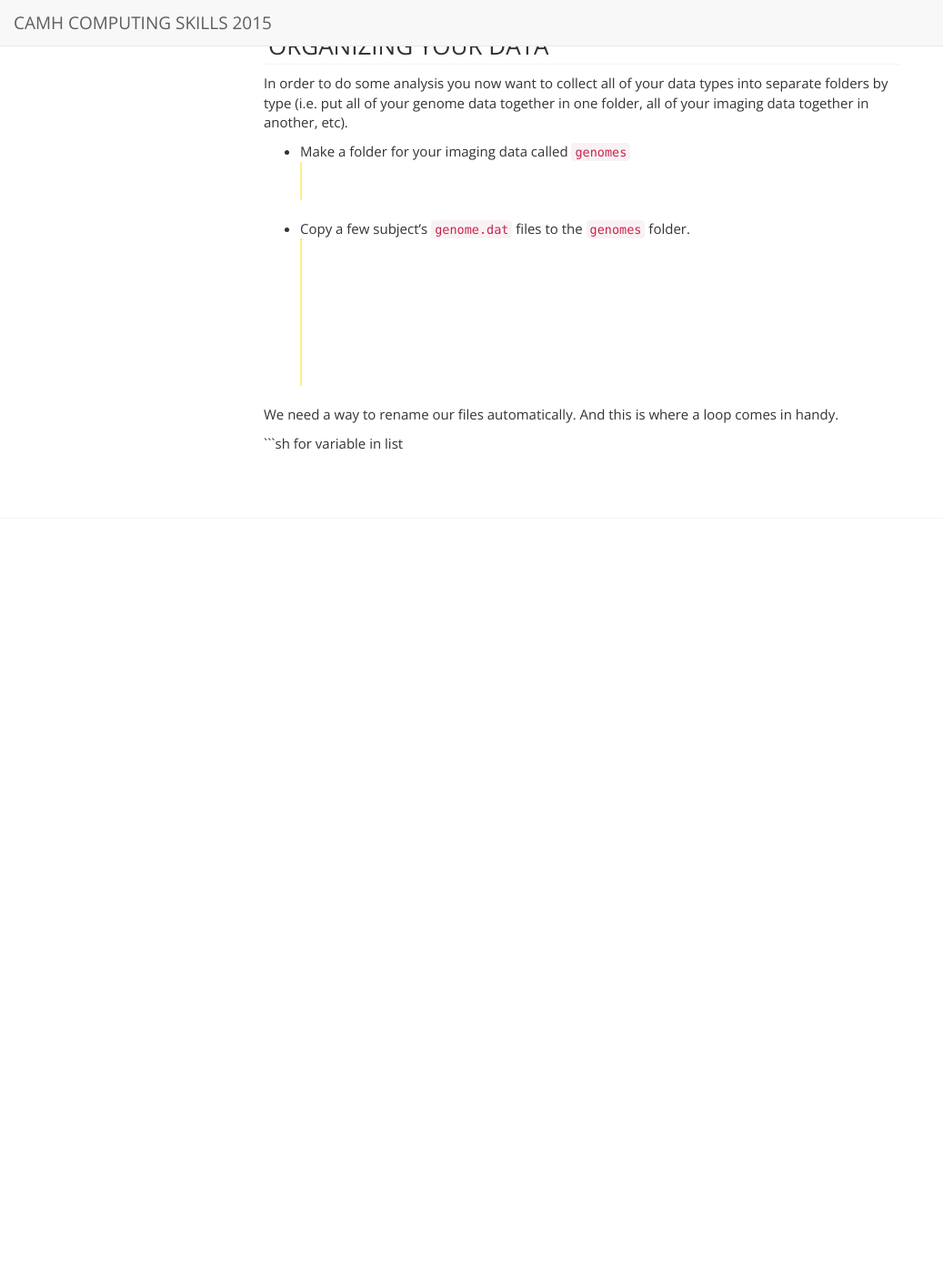
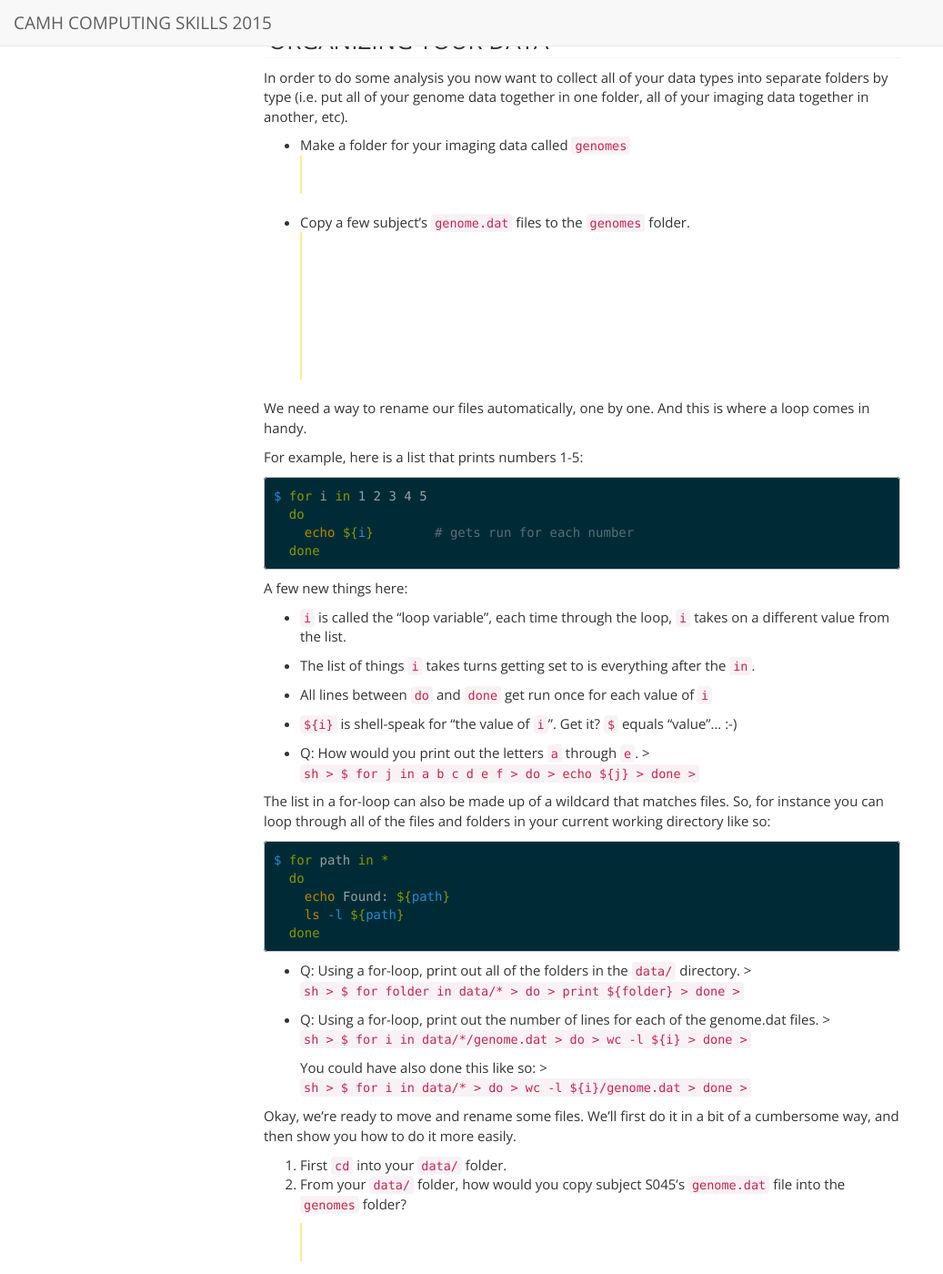
Before and after one commit to TIGRLab/computing-skills-march-2015, a Jekyll site: the page built from shell-intro.html, in a window 1280 px wide and 1400 px high, scrolled down 3422 px. Shown: the whole window at 91% size, without its empty margins (0-1037 px from the left). Built offline with Jekyll 4.4.1, drawn with Linux system fonts in a browser that asks for light colours; nearby versions of some CDN libraries; Markdown is read by kramdown in place of the engine named in the settings; before the commit the page ends 4052 px from its top, so only the background shows below that; some of the changed text lies outside the part shown.

Commit message:
Last minute fixes!

````diff
--- a/_includes/shell-intro.md
+++ b/_includes/shell-intro.md
@@ -173,11 +173,12 @@ the lines by sex.
 Next, we'll save the concatenated data into a file by *redirecting* the output
 of the command into a file using the `>` operator.
 
-    ```sh
-    cat *files* > master.csv
-    ```
-  The `>` operator takes anything the command before it prints out and prints
-  it to the named file instead of displaying it on the terminal.
+```sh
+cat *files* > master.csv
+```
+
+The `>` operator takes anything the command before it prints out and prints
+it to the named file instead of displaying it on the terminal.
 
 - Q: How would you save just the male demographic data to a file?
 
@@ -212,8 +213,201 @@ folder, all of your imaging data together in another, etc).
     > ...
     > ```
 
-We need a way to rename our files automatically. And this is where a loop comes
-in handy.
+We need a way to rename our files automatically, one by one. And this is where
+a loop comes in handy.
+
+For example, here is a list that prints numbers 1-5:
 
 ```sh
-for variable in list
+$ for i in 1 2 3 4 5
+  do
+    echo ${i}        # gets run for each number
+  done
+```
+
+A few new things here:
+
+- `i` is called the "loop variable", each time through the loop, `i` takes on
+  a different value from the list.
+
+- The list of things `i` takes turns getting set to is everything after the
+  `in`.
+
+- All lines between `do` and `done` get run once for each value of `i`
+
+- `${i}` is shell-speak for "the value of `i`". Get it? `$` equals "value"... :-)
+
+- Q: How would you print out the letters `a` through `e`.
+      > ```sh
+      > $ for j in a b c d e f
+      >   do
+      >     echo ${j}
+      >   done
+      > ```
+
+The list in a for-loop can also be made up of a wildcard that matches files.
+So, for instance you can loop through all of the files and folders in your
+current working directory like so:
+
+```sh
+$ for path in *
+  do
+    echo Found: ${path}
+    ls -l ${path}
+  done
+```
+
+- Q: Using a for-loop, print out all of the folders in the `data/` directory.
+      > ```sh
+      > $ for folder in data/*
+      >   do
+      >     print ${folder}
+      >   done
+      > ```
+
+- Q: Using a for-loop, print out the number of lines for each of the genome.dat
+files.
+      > ```sh
+      > $ for i in data/*/genome.dat
+      >   do
+      >     wc -l ${i}
+      >   done
+      > ```
+
+    You could have also done this like so:
+      > ```sh
+      > $ for i in data/*
+      >   do
+      >     wc -l ${i}/genome.dat
+      >   done
+      > ```
+
+Okay, we're ready to move and rename some files. We'll first do it in a bit of
+a cumbersome way, and then show you how to do it more easily.
+
+1. First `cd` into your `data/` folder.
+2. From your `data/` folder, how would you copy subject S045's `genome.dat`
+   file into the `genomes` folder?
+
+     > ```sh
+     > $ cp S045/genome.dat ../genomes
+     > ```
+3. Write a for-loop that prints the names of all of your subject folders.
+   (hint: you just did this a few moments ago :-)
+
+     > ```sh
+     > $ for i in *; do
+     >     echo ${i}
+     >   done
+     > ```
+4. Edit the for-loop to `echo` a command to `cp` the `genome.dat` file from
+   each subject folder to the `genomes` folder.
+
+     > ```sh
+     > $ for i in *; do
+     >     echo cp ${i}/genome.dat ../genomes
+     >   done
+     > ```
+5. The last thing we need to do is give our file a new name once it is in
+   `../genomes`. Since`${i}` is the name of our subject, we can use that in our
+   name. Edit the for loop to copy each subject's `genome.dat` file to
+   `S045_genome.dat`, etc.
+
+     > ```sh
+     > $ for i in *; do
+     >     echo cp ${i}/genome.dat ../genomes/${i}_genome.dat
+     >   done
+     > ```
+6. Okay, remove the `echo` and run your for-loop for real!
+
+### Scripts
+
+If you put shell commands in a text file (a so-called "shell script"), you can
+easily re-run those commands:
+
+```sh
+$ bash commands.sh    # this runs everything in commands.sh
+```
+
+The convention is to name our shell scripts with a `.sh` ending.
+
+- Q: Using nano, make a script file called `organise_genomes.sh` in your
+  project folder that does two things: a) makes the `genomes` folder, and b)
+  copies your genome data into that folder.
+
+     > ```sh
+     > $ cat organize_genomes.sh
+     > mkdir -p genomes     # -p tells mkdir to be quietly if the folder exists
+     > cd data/
+     > for i in *; do
+     >     cp ${i}/genome.dat ../genomes/${i}_genome.dat
+     > done
+     > ```
+
+- Q: Remove your `genomes` folder, and run the `organize_genomes.sh` script.
+
+    > ```sh
+    > $ rm -rf genomes/
+    > $ bash organize_genomes.sh
+    > ```
+
+#### Bonus section
+The last thing we'll do is a bit more advanced, but will make your script
+friendlier since it won't need to `cd` into your `data/` folder in order to
+work.
+
+There is another command called `basename` which, given a path, returns the
+last part of the path, either a filename or deepest folder in the path. For
+example,
+
+```sh
+$ basename data/S000/genome.dat
+genome.dat
+$ basename data/S000
+S000
+```
+
+One other trick. At any point in a shell script you can call another command
+and get its value by putting that command inside parentheses,`$(...)`. For example,
+
+```sh
+$ echo The time is $(date) right now
+The time is Tue Mar 10 08:34:38 EDT 2015 right now
+
+$ echo The basename is $(basename data/S000/genome.dat)
+The basename is genome.dat
+
+$ echo cp data/S000/genome.dat $(basename data/S000)
+cp data/S000/genome.dat S000
+```
+
+We can re-write our loop to use `basename` to give the proper names out our
+files. When you're doing this exercise, rather than type things out on the
+command line you can edit your commands.sh script and run it. That way you have
+a record of what you've done.
+
+
+1. Start with a for-loop that loops over all the subject folders in your
+   `data/` folder.
+     > ```sh
+     > $ for i in data/*; do
+     >     echo $i
+     >   done
+     > ```
+
+2. Each time through the loop, echo a `cp` command that copies the `genome.dat`
+   file to `genomes/`. Don't worry about giving it a name yet.
+     > ```sh
+     > $ for i in data/*; do
+     >     cp $i/genome.dat genomes/
+     >   done
+     > ```
+
+3. Now use `basename` to get the subject folder name (i.e. turn
+   `data/S015` into `S015`) using the `$(...) notation so that we can use that
+   in the name of the target file we're copying to.
+     > ```sh
+     > $ for i in data/*; do
+     >     cp $i/genome.dat genomes/$(i)_genome.dat
+     >   done
+     > ```
--- a/index.html
+++ b/index.html
@@ -14,6 +14,11 @@ title: "CAMH Computing Skills Workshops 2015"
 
 
   <hr/>
+
+  <ul><li><a href="bash-cheat-sheet">BASH Cheat Sheet</a></li></ul>
+
+  <hr/>
+
   <h1 class="thin">Workshops</h1>
 
   <p>Arrive up to 30 minutes in advance if you need help getting software set up.</p>
````
Also changed, not shown: bash-cheat-sheet.html (added, +89 -0 lines).
